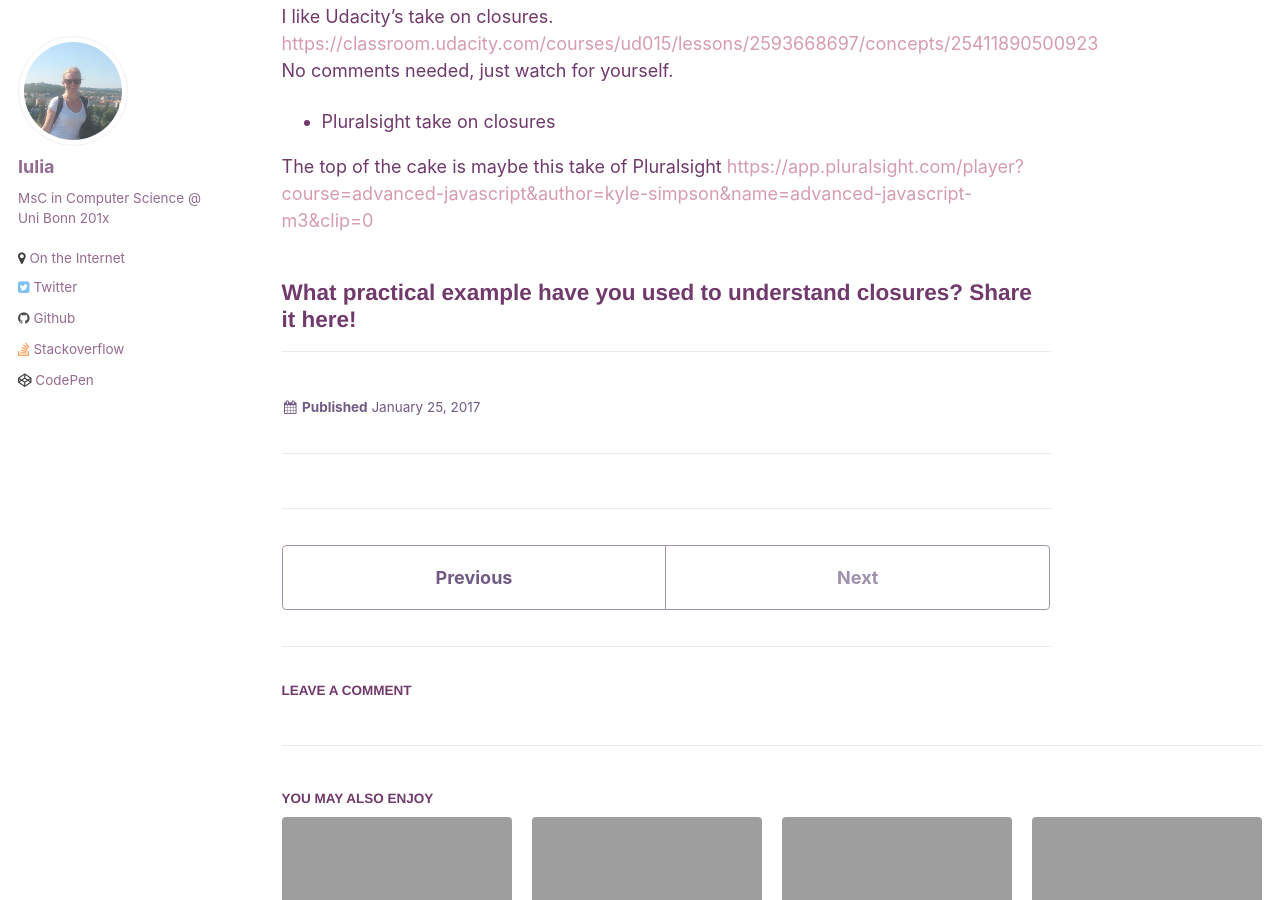
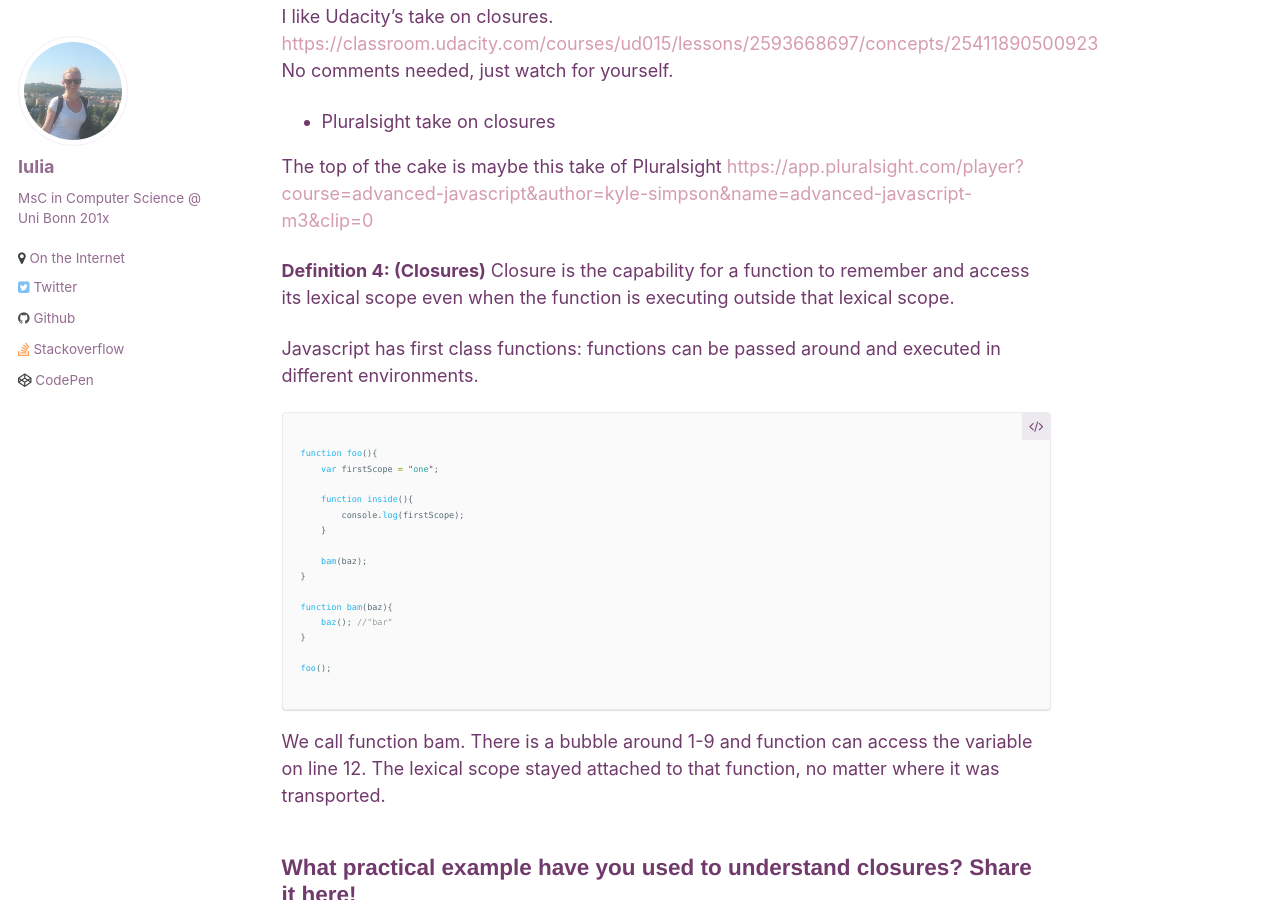
Before and after one commit to iulia-codes/notes, a Jekyll site: the page built from _posts/2017-01-25-closures-for-dummies.md, in a window 1280 px wide and 900 px high, scrolled down 4295 px. Built offline with Jekyll 4.4.1, drawn with Linux system fonts in a browser that asks for light colours; comment, search, counter and statistics services are not loaded; some of the changed text lies outside the part shown.

Commit message:
Closures

````diff
--- a/_posts/2017-01-25-closures-for-dummies.md
+++ b/_posts/2017-01-25-closures-for-dummies.md
@@ -129,6 +129,32 @@ I like Udacity's take on closures. <a href="https://classroom.udacity.com/course
 
 The top of the cake is maybe this take of Pluralsight <a href="https://app.pluralsight.com/player?course=advanced-javascript&author=kyle-simpson&name=advanced-javascript-m3&clip=0" target="_blank">https://app.pluralsight.com/player?course=advanced-javascript&author=kyle-simpson&name=advanced-javascript-m3&clip=0</a>
 
+<b>Definition 4: (Closures)</b> Closure is the capability for a function to remember and access its lexical scope even when the function is executing outside that lexical scope.
+
+Javascript has first class functions: functions can be passed around and executed in different environments.
+
+```javascript
+
+function foo(){
+    var firstScope = "one";
+
+    function inside(){
+        console.log(firstScope);
+    }
+
+    bam(baz);
+}
+
+function bam(baz){
+    baz(); //"bar"
+}
+
+foo();
+
+```
+
+We call function bam. There is a bubble around 1-9 and function can access the variable on line 12. The lexical scope stayed attached to that function, no matter where it was transported.
+
 <h2>What practical example have you used to understand closures? Share it here!</h2>
 
 ---
````
